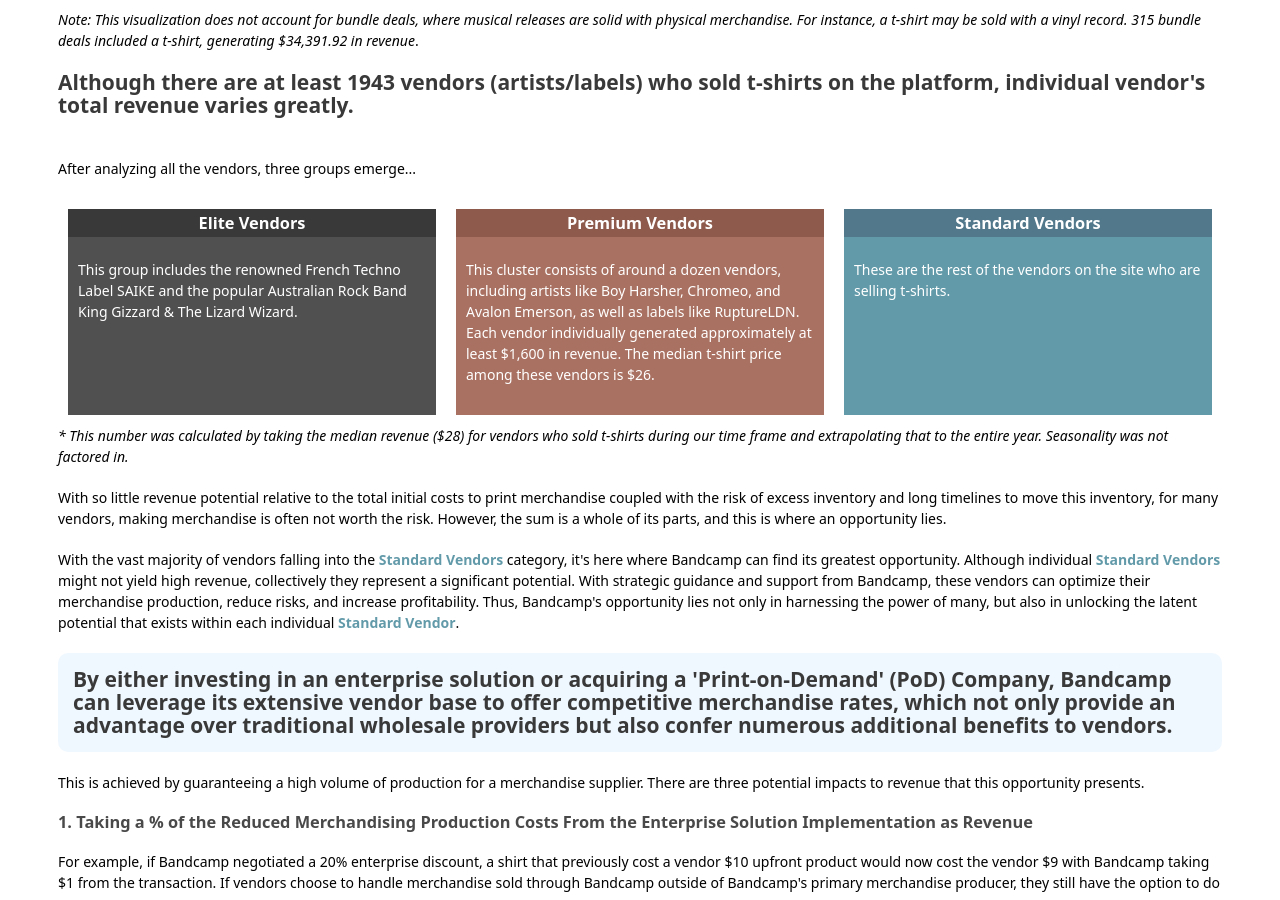
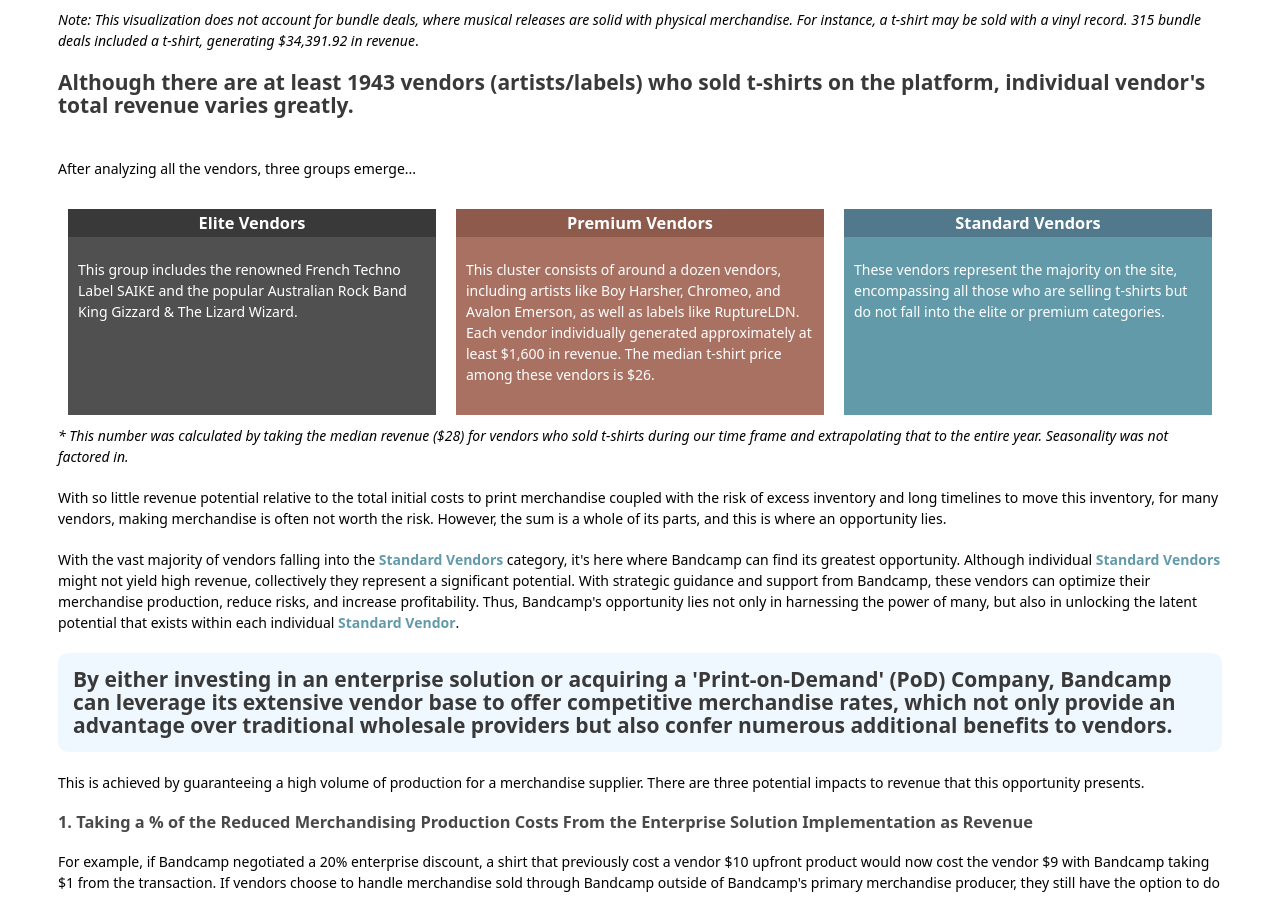
Before and after one commit to nbcarroll/nbcarroll.github.io, a Jekyll site: the page RevenueComparison/index.html, which Jekyll copies as it is, in a window 1280 px wide and 900 px high, scrolled down 984 px. Built offline with Jekyll 4.4.1, drawn with Linux system fonts in a browser that asks for light colours.

Commit message:
Update index.html

```diff
--- a/RevenueComparison/index.html
+++ b/RevenueComparison/index.html
@@ -782,7 +782,7 @@
         <div style="position: absolute; top: 0; left: 0; right: 0; background-color: #51788b; text-align: center;">
         <h3 style="margin: 0; padding: 5px; color: #fff;">Standard Vendors</h3>
         </div>
-        <p style="padding-top: 40px; color: #fff;">These are the rest of the vendors on the site who are selling t-shirts.</p>
+        <p style="padding-top: 40px; color: #fff;">These vendors represent the majority on the site, encompassing all those who are selling t-shirts but do not fall into the elite or premium categories.</p>
     </div>
     </div>
 
```
